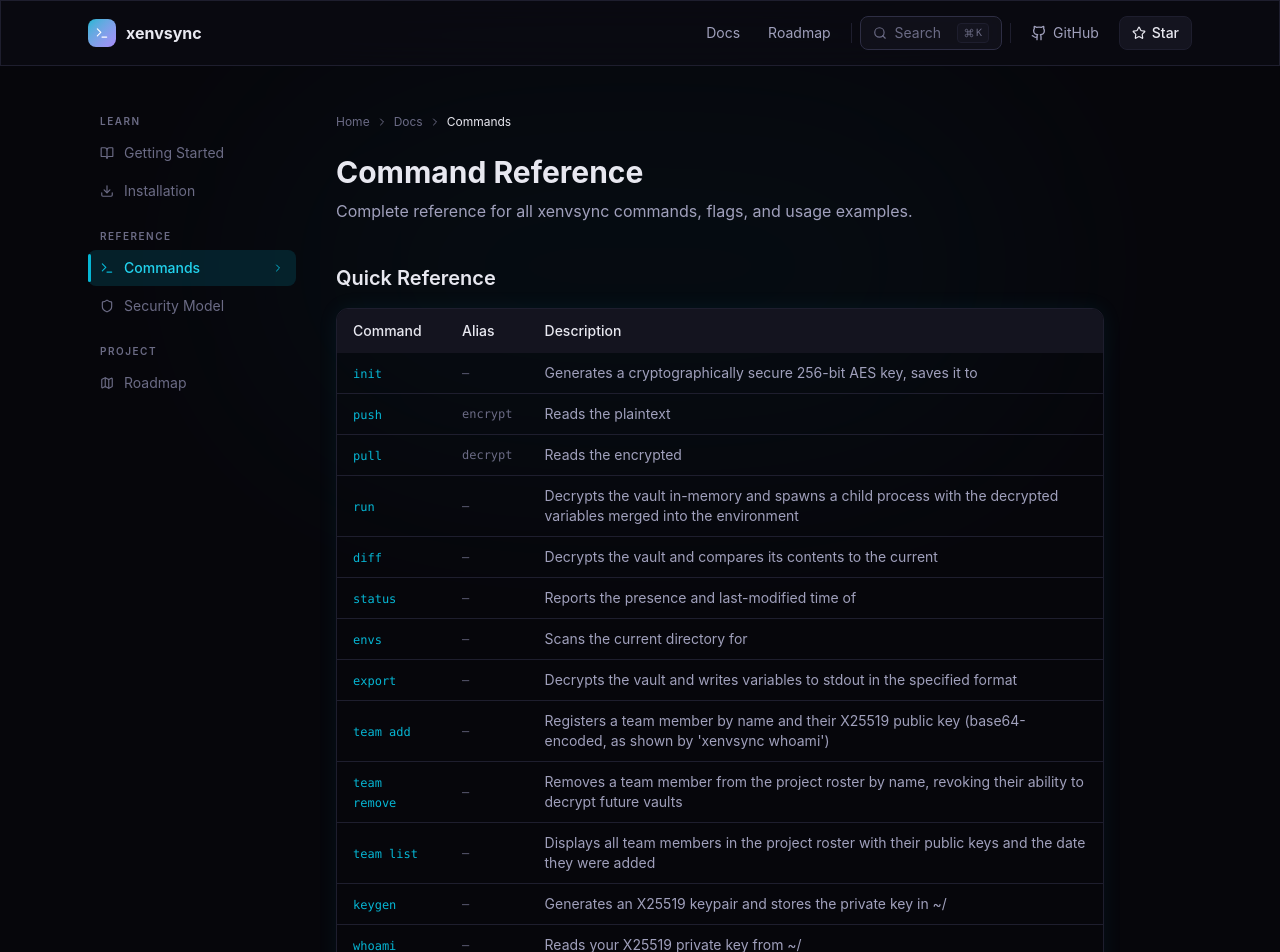
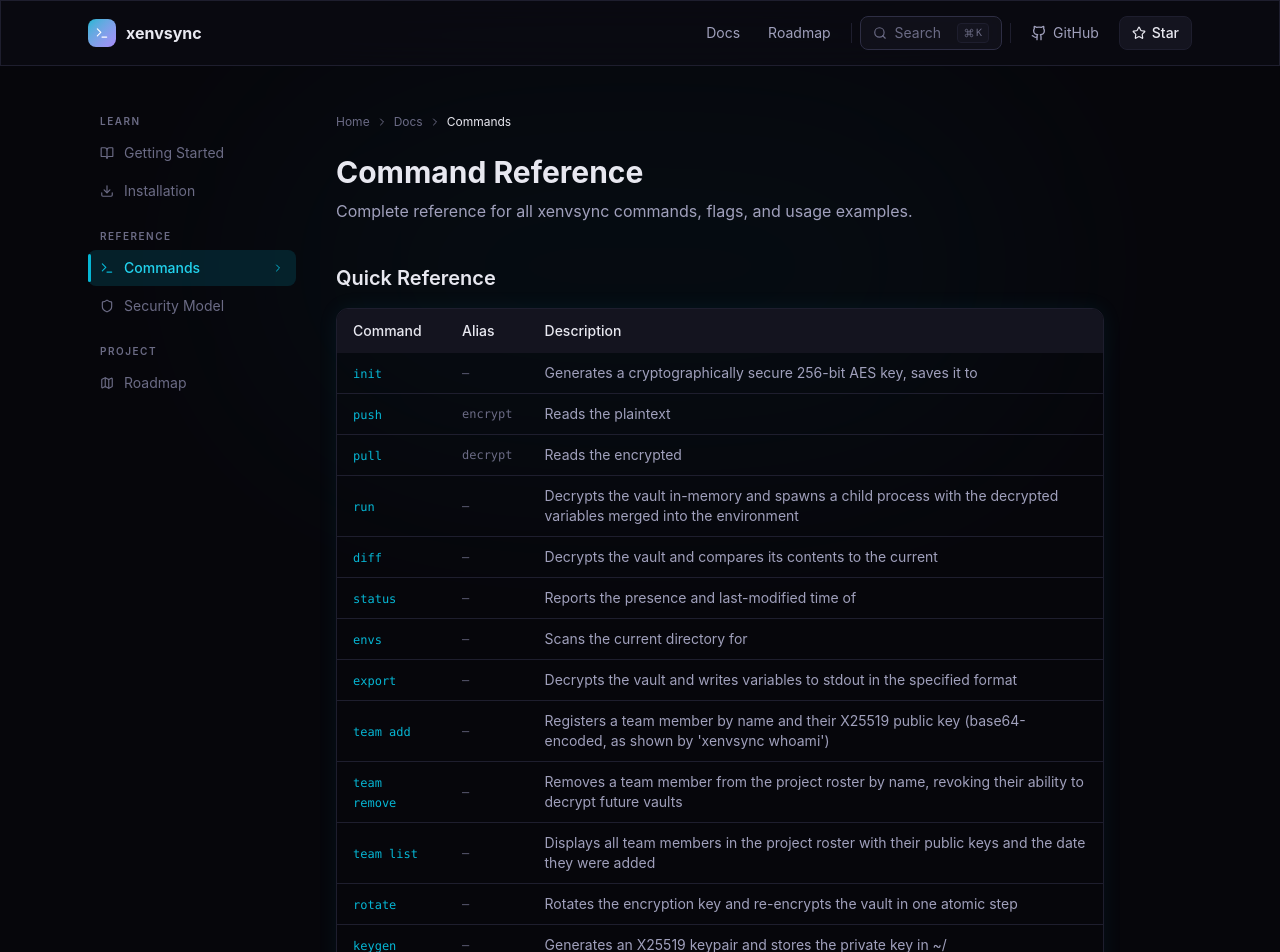
Before and after one commit to nasimstg/xenvsync, a Next.js app in the folder website/: page /docs/commands in a window 1280 px wide. Shown: the top 952 px of the page. Built offline with nearby package versions, Linux system fonts and the light colour scheme.

Commit message:
Update docs and changelog for v1.6.0 (secret rotation)

```diff
--- a/website/src/app/docs/commands/page.tsx
+++ b/website/src/app/docs/commands/page.tsx
@@ -3,7 +3,7 @@
 
 export const metadata = {
   title: "Command Reference - xenvsync",
-  description: "Complete reference for all xenvsync commands: init, push, pull, run, diff, status, envs, export, completion, and version with flags, aliases, and examples.",
+  description: "Complete reference for all xenvsync commands: init, push, pull, run, diff, status, envs, export, rotate, completion, and version with flags, aliases, and examples.",
   openGraph: {
     title: "Command Reference - xenvsync",
     description: "All xenvsync commands, flags, aliases, and usage examples.",
@@ -199,6 +199,34 @@
   bob      Ym9iJ3MgcHVibGljIGtleQ==...                   2026-03-30`,
   },
   {
+    name: "rotate",
+    description:
+      "Rotates the encryption key and re-encrypts the vault in one atomic step. In V1 mode, generates a new symmetric key. In V2 (team) mode, re-encrypts for all current roster members with fresh ephemeral keys. Use --revoke to remove a member and rotate simultaneously.",
+    usage: "xenvsync rotate [flags]",
+    flags: [
+      { flag: "--env", description: "Environment name (e.g., staging, production)" },
+      { flag: "--revoke", description: "Remove a team member and rotate in one step" },
+    ],
+    example: `# V1: rotate symmetric key
+$ xenvsync rotate
+Rotated key → .xenvsync.key (mode 0600)
+Rotated vault → .env.vault
+Rotation complete. 5 variable(s) re-encrypted.
+
+# V2: re-encrypt for all team members
+$ xenvsync rotate
+Rotated vault → .env.vault (V2, 3 recipient(s))
+Rotation complete. 5 variable(s) re-encrypted.
+
+# Revoke a member and rotate
+$ xenvsync rotate --revoke exmember
+Revoked exmember from team roster
+Rotated vault → .env.vault (V2, 2 recipient(s))
+
+# Rotate a named environment
+$ xenvsync rotate --env staging`,
+  },
+  {
     name: "keygen",
     description:
       "Generates an X25519 keypair and stores the private key in ~/.xenvsync/identity with restricted permissions (0600). The public key is printed to stdout for sharing with teammates. This identity is user-global (not per-project).",
--- a/website/src/components/Search.tsx
+++ b/website/src/components/Search.tsx
@@ -187,6 +187,15 @@
     keywords: ["team", "add", "remove", "list", "roster", "public key", "member", "x25519", "sharing"],
     content:
       "team add registers a member's X25519 public key in .xenvsync-team.json. team remove revokes access. team list displays the roster. When roster exists push auto-encrypts for all members using V2 vault format.",
+  },
+  {
+    href: "/docs/commands#rotate",
+    title: "Command Reference",
+    section: "Docs",
+    heading: "rotate",
+    keywords: ["rotate", "key rotation", "re-encrypt", "revoke", "member", "security", "atomic"],
+    content:
+      "rotate generates a new encryption key and re-encrypts the vault in one atomic step. V1 mode generates new symmetric key. V2 team mode re-encrypts for all roster members with fresh ephemeral keys. Use --revoke to remove a member and rotate simultaneously.",
   },
   {
     href: "/docs/commands#keygen",
```
Also changed, not shown: 2 other files (tests, documents, lock files or other folders).
